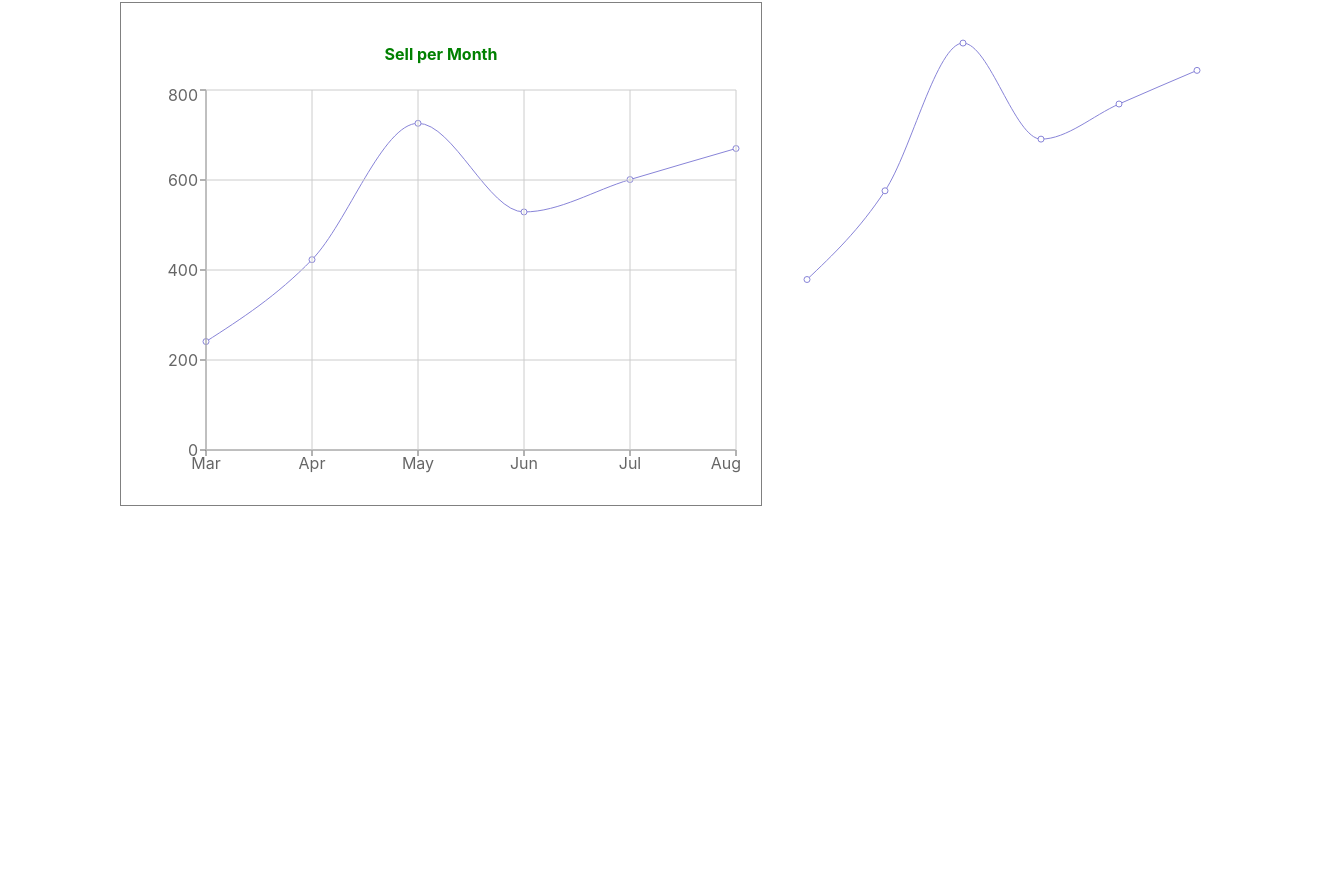
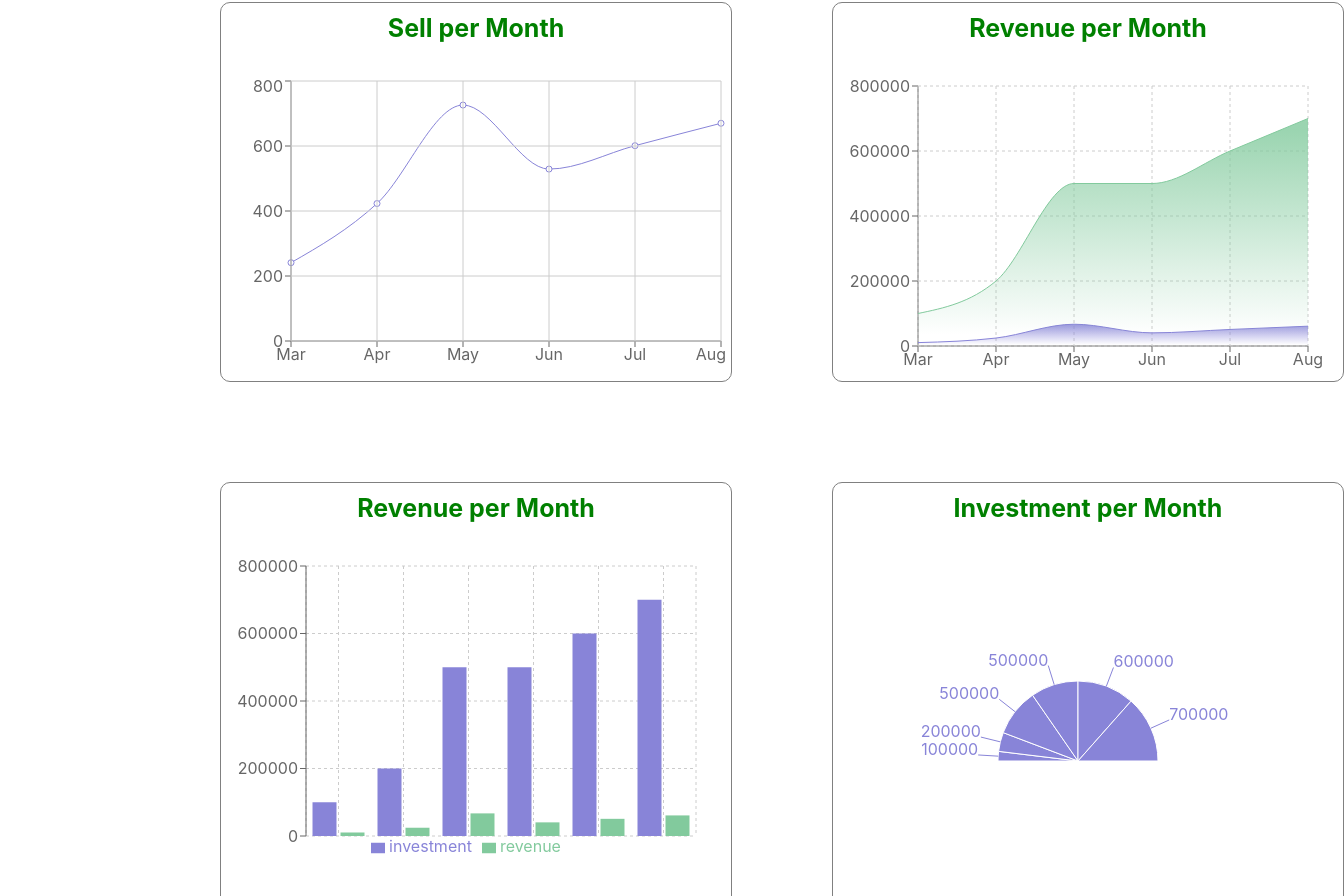
Before and after one commit to abdullah-miah/food-corner, a React (Create React App) app: page /dashboard in a window 1280 px wide. Shown: the part 111-1007 px from the top of the page, 1344 px wide, since content can reach past the window. Before the commit the page ends 800 px from the top, so only its background shows below. Built offline with nearby package versions, Linux system fonts and the light colour scheme.

Commit message:
Rechart completed

```diff
--- a/src/Components/Dashboard/Dashboard.css
+++ b/src/Components/Dashboard/Dashboard.css
@@ -1,15 +1,28 @@
 .Chart{
     display: grid;
     grid-template-columns: repeat(2,1fr);
-    gap: 40px;
-    margin-left: 120px;
+    gap: 100px;
+    margin-left: 220px;
+    margin-right: 120px;
     margin-top: 50px;
+    width: 250px;
 }
 .line-chart{
     border: 1px solid gray;
-    padding: 20px;
+    padding:5px;
+    border-radius: 10px;
 }
 .line-chart h4{
     text-align: center;
     color: green;
+    font-size: 25px;
+    margin-top: 5px;
 }
+.Area-chart{
+    border: 1px solid gray;
+    padding:10px;
+    border-radius: 10px;
+}
+.area{
+   padding: 20px;
+}
--- a/src/Components/Dashboard/Dashboard.js
+++ b/src/Components/Dashboard/Dashboard.js
@@ -1,6 +1,6 @@
 
 import React, { useEffect, useState } from 'react';
-import { CartesianGrid, Line, LineChart, Tooltip, XAxis, YAxis } from 'recharts';
+import { Area, AreaChart, Bar, BarChart, CartesianGrid, Legend, Line, LineChart, Pie, PieChart, Tooltip, XAxis, YAxis } from 'recharts';
 import '../Dashboard/Dashboard.css';
 const Dashboard = () => {
     const [chart, setChart]=useState([])
@@ -13,7 +13,7 @@ const Dashboard = () => {
         <div className='Chart'>
             <div className='line-chart'>
                 <h4> Sell per Month</h4>
-            <LineChart  width={600} height={400} data={chart}>
+            <LineChart  width={500} height={300} data={chart}>
             <Line type="monotone" dataKey="sell" stroke="#8884d8"></Line>
             <XAxis dataKey="month"></XAxis>
             <YAxis></YAxis>
@@ -21,10 +21,57 @@ const Dashboard = () => {
             <Tooltip></Tooltip>
             </LineChart>
             </div>
-            <div>
-            <LineChart  width={400} height={400} data={chart}>
-            <Line type="monotone" dataKey="sell" stroke="#8884d8"></Line>
-            </LineChart>
+            <div className='line-chart'>
+            <h4> Revenue per Month</h4>
+            <AreaChart width={500} height={300} data={chart}
+  margin={{ top: 10, right: 30, left: 20, bottom: 0 }}>
+  <defs>
+    <linearGradient id="colorUv" x1="0" y1="0" x2="0" y2="1">
+      <stop offset="5%" stopColor="#8884d8" stopOpacity={0.8}/>
+      <stop offset="95%" stopColor="#8884d8" stopOpacity={0}/>
+    </linearGradient>
+    <linearGradient id="colorPv" x1="0" y1="0" x2="0" y2="1">
+      <stop offset="5%" stopColor="#82ca9d" stopOpacity={0.8}/>
+      <stop offset="95%" stopColor="#82ca9d" stopOpacity={0}/>
+    </linearGradient>
+  </defs>
+  <XAxis dataKey="month" />
+  <YAxis />
+  <CartesianGrid strokeDasharray="3 3" />
+  <Tooltip />
+  <Area type="monotone" dataKey="revenue" stroke="#8884d8" fillOpacity={1} fill="url(#colorUv)" />
+  <Area type="monotone" dataKey="investment" stroke="#82ca9d" fillOpacity={1} fill="url(#colorPv)" />
+</AreaChart>
+            </div>
+            <div className='line-chart'>
+            <h4> Revenue per Month</h4>
+            <BarChart width={500} height={300} data={chart}
+            margin={{ top: 10, right: 30, left: 20, bottom: 0 }}
+            >
+            <CartesianGrid strokeDasharray="3 3" />
+            <YAxis />
+            <Tooltip />
+            <Legend></Legend>
+                <Bar dataKey="investment" fill="#8884d8"></Bar>
+                <Bar dataKey="revenue" fill="#82ca9d"></Bar>
+            </BarChart>
+            </div>
+            <div className='line-chart'>
+            <h4> Investment per Month</h4>
+                <PieChart width={400} height={400}
+                margin={{ top: 10, right: 0, left: 80, bottom: 0 }}
+                >
+                    <Pie dataKey="investment"
+            startAngle={180}
+            endAngle={0}
+            data={chart}
+            cx="50%"
+            cy="50%"
+            outerRadius={80}
+            fill="#8884d8"
+            label></Pie>
+            <Tooltip></Tooltip>
+                </PieChart>
             </div>
 
         </div>
```
